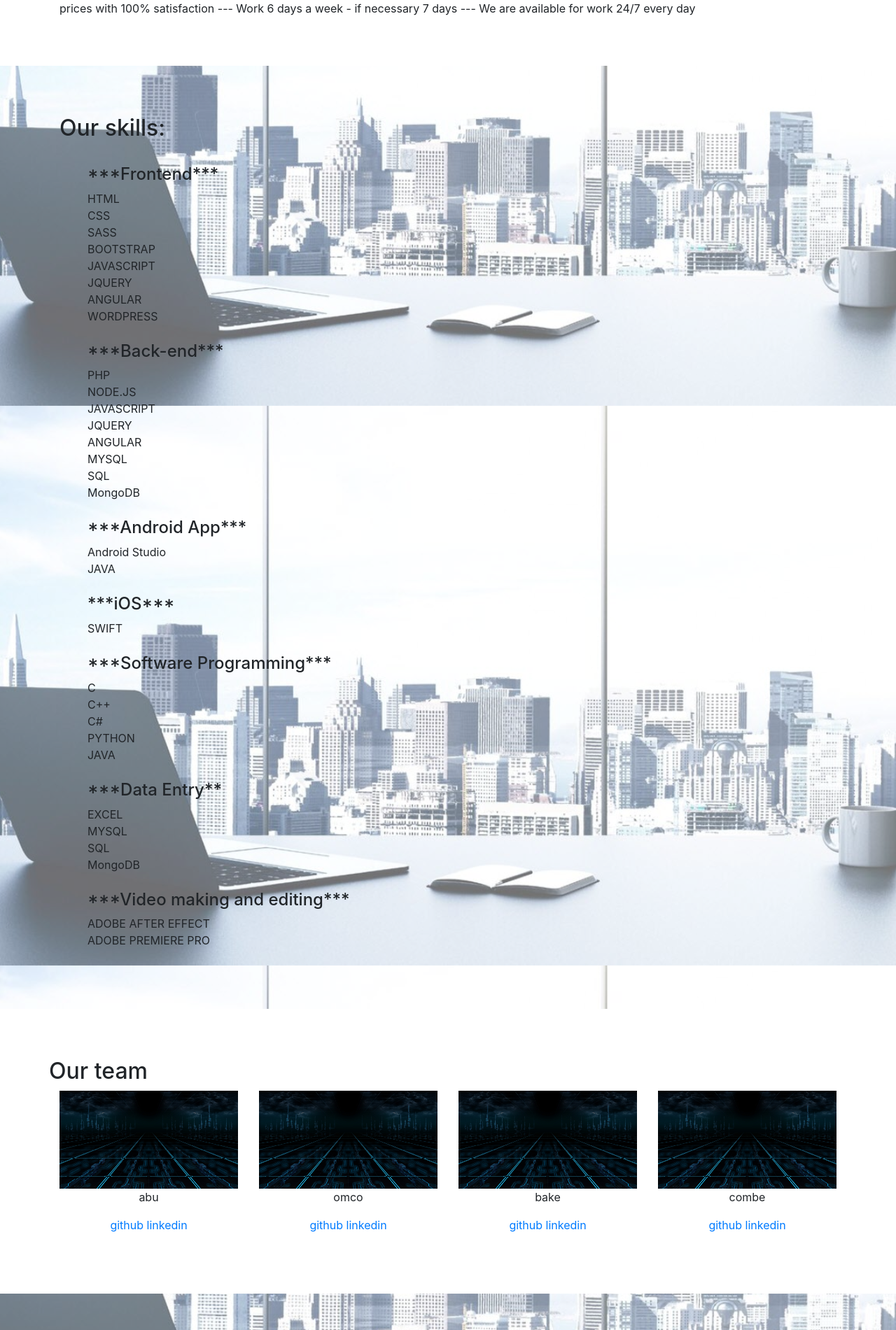
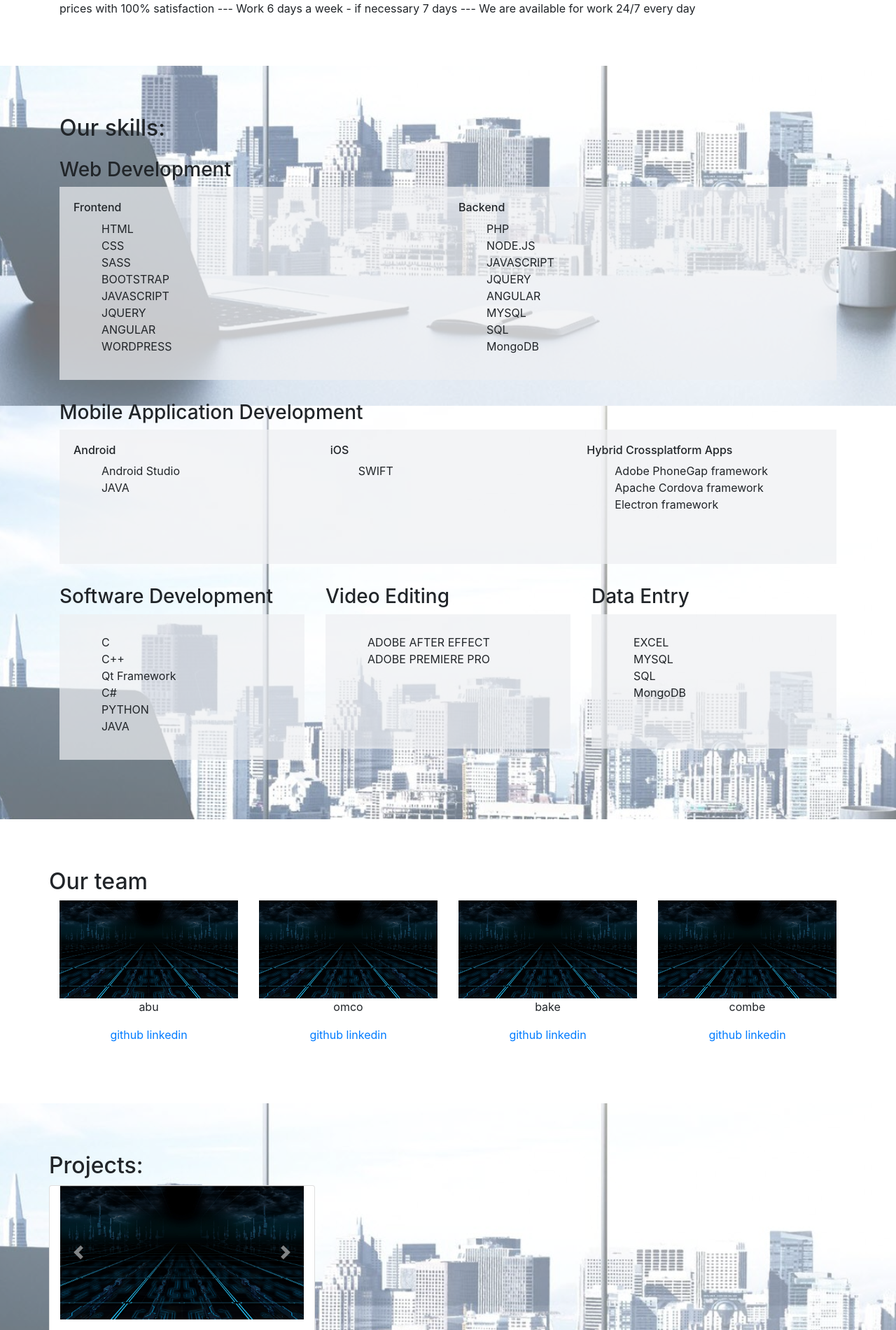
Before and after one commit to devAbu/abocPage, a PHP site: page / in a window 1280 px wide. Shown: the part 1020-2921 px from the top of the page at 70% size. Run offline with PHP 8.4, Linux system fonts and the light colour scheme.

Commit message:
skills
ubili skills nogama

```diff
--- a/css/style.css
+++ b/css/style.css
@@ -60,6 +60,29 @@ article{
 	padding-bottom: 70px;
 }
 
+.skillCardWrap{
+	padding: 15px;
+}
+
+.skillCardWrap .container{
+	padding: 20px;
+	background-color: rgba(238, 240, 243, 0.7);
+	min-height: 12em;
+	transition: 0.5s;
+}
+
+.skillCardWrap .container:hover{
+
+	padding: 20px;
+	background-color: rgba(238, 240, 243, 0.9);
+	transform: scale(1.05);
+}
+
+#skills ul{
+	list-style: none;
+}
+
+
 .teamMember p, .teamMember a{
 	width: 100%;
 	text-align: center;
--- a/index.html
+++ b/index.html
@@ -45,15 +45,6 @@
 
 	<section id="landing" class="jumbotron jumbotron-fluid text-white d-flex justify-content-center align-items-center">
         <div class="container text-center hidden">
-            <!--
-            <h1 class="display-1 text-uppercase">ABOC</h1>
-            <div class="subtext">
-                <p class="display-4 d-none d-sm-block"></p>
-                <p class="lead">Computer Science and IT engineers</p>
-                <p class="lead">The best offers and price!</p>
-                <p class="h5 mb-3">Visit us on:</p>
-            </div>
-            -->
             <img class="textIntro" src="images/textIntro1.PNG" alt="ABOC Computer Science and IT engineers The best offers and price!">
             <div class="socialLinks">
                 <a href="https://www.instagram.com/bosniant/" target="_blank" class="btn btn-lg btn-primary"><i class="fa fa-instagram"></i></a>
@@ -70,7 +61,8 @@
     <article id="aboutUs">
     	<div class="container">
             <h2>About us: </h2>
-        <div>We are a professional team, working around the world since 2014. Our motive is that every customer is 100% satisfied with our work without adding additional costs.
+            <div>
+                We are a professional team, working around the world since 2014. Our motive is that every customer is 100% satisfied with our work without adding additional costs.
 
                 Hard working, delivery project on time and acceptable price are our advantages.
 
@@ -79,16 +71,22 @@ We offer --> Creating a professional website, mobile applications (Android and i
                 --- 4+ years of experience
                 --- Best prices with 100% satisfaction
                 --- Work 6 days a week - if necessary 7 days
---- We are available for work 24/7 every day</div>
+                --- We are available for work 24/7 every day
+            </div>
         </div>
     </article>
 
     <article id="skills">
     	<div class="container">
             <h2>Our skills:</h2>
-        <div>
-            <ul style="list-style: none;">
-                <br><li><h4>***Frontend***</h4><li>
+            <div class="row">
+                <div class="col-12 skillCardWrap skillWeb">
+                    <h3 class="skillHead">Web Development</h3>
+                    <div class="container">
+                        <div class="row">
+                            <div class="col-6">
+                                <h6 class="skillSubHead">Frontend</h6>
+                                <ul>
                                     <li>HTML</li>
                                     <li>CSS</li>
                                     <li>SASS</li>
@@ -97,7 +95,11 @@ We offer --> Creating a professional website, mobile applications (Android and i
                                     <li>JQUERY</li>
                                     <li>ANGULAR</li>
                                     <li>WORDPRESS</li>
-                <br><li><h4>***Back-end***</h4><li>
+                                </ul>
+                            </div>
+                            <div class="col-6">
+                                <h6 class="skillSubHead">Backend</h6>
+                                <ul>
                                     <li>PHP</li>
                                     <li>NODE.JS</li>
                                     <li>JAVASCRIPT</li>
@@ -106,25 +108,87 @@ We offer --> Creating a professional website, mobile applications (Android and i
                                     <li>MYSQL</li>
                                     <li>SQL</li>
                                     <li>MongoDB</li>
-                <br><li><h4>***Android App***</h4><li>
+                                </ul>
+                            </div>
+                        </div>
+                    </div>
+                </div>
+                <div class="col-12 skillCardWrap skillMobile">
+                    <h3 class="skillHead">Mobile Application Development</h3>
+                    <div class="container">
+                        <div class="row">
+                            <div class="col-4">
+                                <h6 class="skillSubHead">Android</h6>
+                                <ul>
                                     <li>Android Studio</li>
                                     <li>JAVA</li>
-                <br><li><h4>***iOS***</h4><li>
+                                </ul>
+                            </div>
+                            <div class="col-4">
+                                <h6 class="skillSubHead">iOS</h6>
+                                <ul>
                                     <li>SWIFT</li>
-                <br><li><h4>***Software Programming***</h4><li>
+                                </ul>
+                            </div>
+                            <div class="col-4">
+                                <h6 class="skillSubHead">Hybrid Crossplatform Apps</h6>
+                                <ul>
+                                    <li>Adobe PhoneGap framework</li>
+                                    <li>Apache Cordova framework</li>
+                                    <li>Electron framework</li>
+                                </ul>
+                            </div>
+                        </div>
+                    </div>
+                </div>
+                <div class="col-4 skillCardWrap skillDesk">
+                    <h3 class="skillHead">Software Development</h3>
+                    <div class="container">
+                        <div class="row">
+                            <div class="col-12">
+                                <h6 class="skillSubHead"></h6>
+                                <ul>
                                     <li>C</li>
                                     <li>C++</li>
+                                    <li>Qt Framework</li>
                                     <li>C#</li>
                                     <li>PYTHON</li>
                                     <li>JAVA</li>
-                <br><li><h4>***Data Entry**</h4><li>
+                                </ul>
+                            </div>
+                        </div>
+                    </div>
+                </div>
+                <div class="col-4 skillCardWrap skillVideo">
+                    <h3 class="skillHead">Video Editing</h3>
+                    <div class="container">
+                        <div class="row">
+                            <div class="col-12">
+                                <h6 class="skillSubHead"></h6>
+                                <ul>
+                                    <li>ADOBE AFTER EFFECT</li>
+                                    <li>ADOBE PREMIERE PRO</li>
+                                </ul>
+                            </div>
+                        </div>
+                    </div>
+                </div>
+                <div class="col-4 skillCardWrap skillData">
+                    <h3 class="skillHead">Data Entry</h3>
+                    <div class="container">
+                        <div class="row">
+                            <div class="col-12">
+                                <h6 class="skillSubHead"></h6>
+                                <ul>
                                     <li>EXCEL</li>
                                     <li>MYSQL</li>
                                     <li>SQL</li>
                                     <li>MongoDB</li>
-                <br><li><h4>***Video making and editing***</h4></li>
-                <li>ADOBE AFTER EFFECT</li>
-                <li>ADOBE PREMIERE PRO</li>
+                                </ul>
+                            </div>
+                        </div>
+                    </div>
+                </div>
             </div>
         </div>
     </article>
```
Lines whose indentation alone changed are shown as unchanged.
